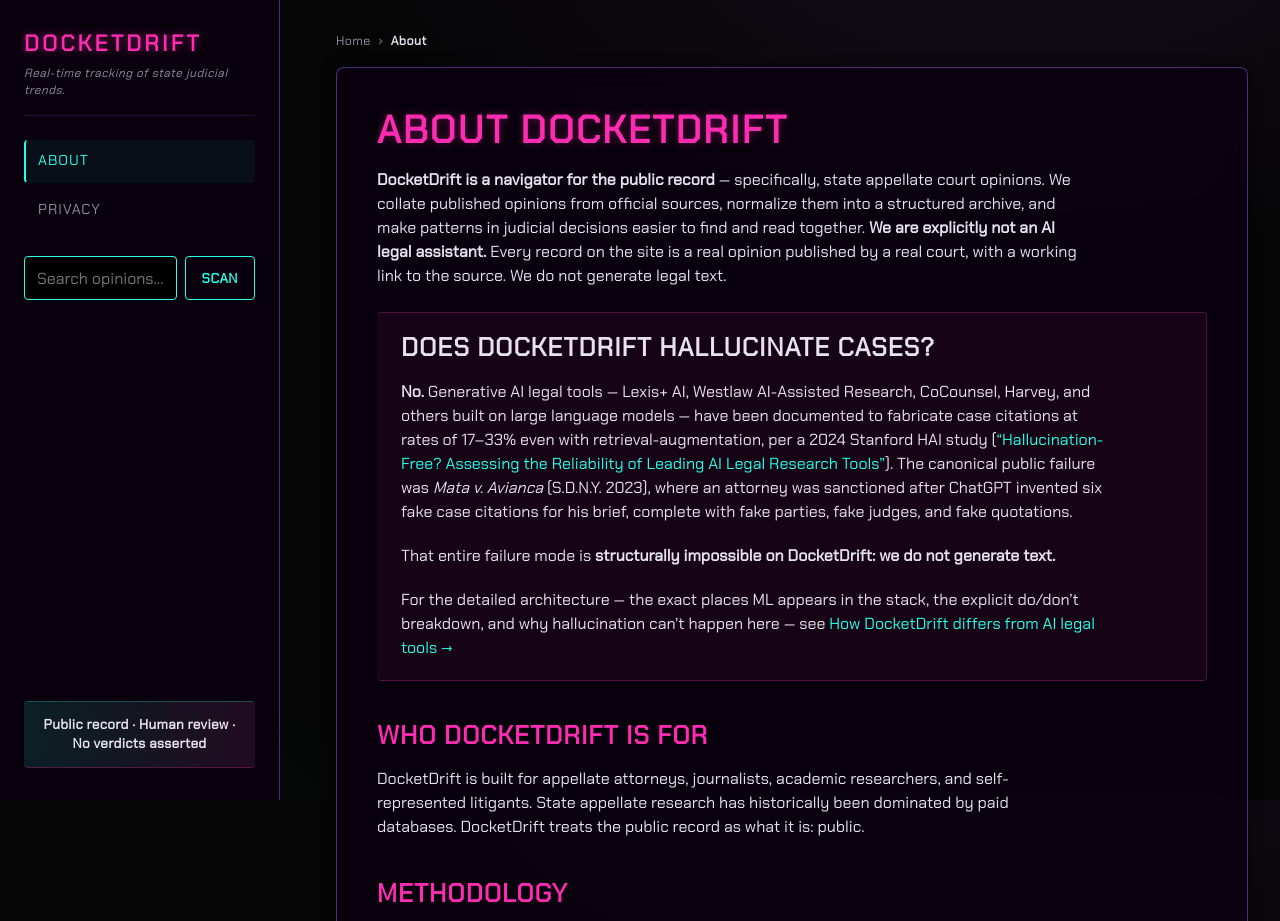
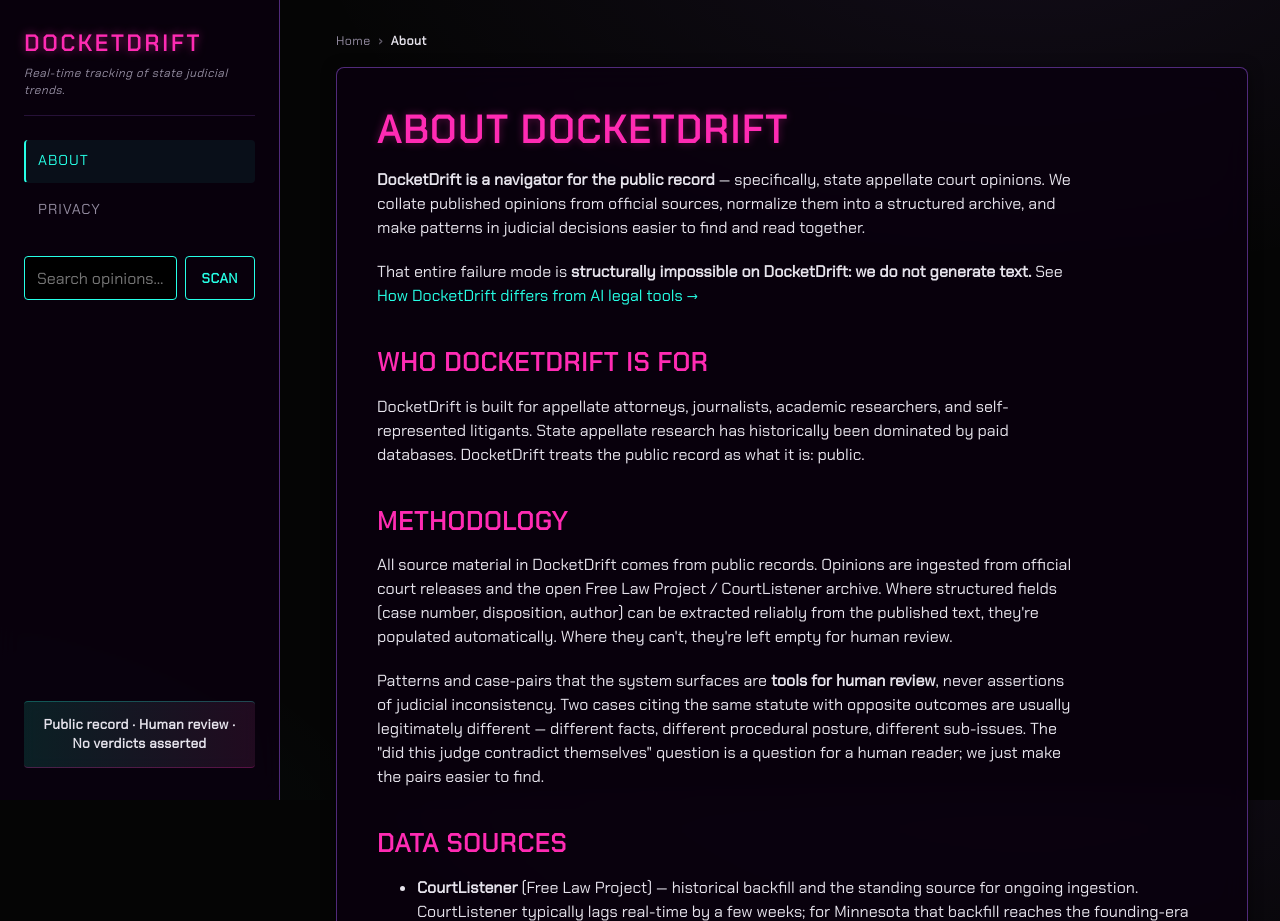
Before and after one commit to OnionMadder/docketdrift, a Django app: page /about/ in a window 1280 px wide. Shown: the top 921 px of the page. Run offline with Django 5.2, Linux system fonts and the light colour scheme; some libraries are stand-ins or nearby versions.

Commit message:
About: trim intro, move hallucination Q&A to /how-we-differ/
Co-Authored-By: Claude Opus 4.7 (1M context) <noreply@anthropic.com>

```diff
--- a/opinions/templates/opinions/about.html
+++ b/opinions/templates/opinions/about.html
@@ -12,14 +12,9 @@
 <div class="glossy-frame">
   <h1>About DocketDrift</h1>
 
-  <p><strong>DocketDrift is a navigator for the public record</strong> &mdash; specifically, state appellate court opinions. We collate published opinions from official sources, normalize them into a structured archive, and make patterns in judicial decisions easier to find and read together. <strong>We are explicitly not an AI legal assistant.</strong> Every record on the site is a real opinion published by a real court, with a working link to the source. We do not generate legal text.</p>
+  <p><strong>DocketDrift is a navigator for the public record</strong> &mdash; specifically, state appellate court opinions. We collate published opinions from official sources, normalize them into a structured archive, and make patterns in judicial decisions easier to find and read together.</p>
 
-  <div class="ai-disclosure">
-    <h2>Does DocketDrift hallucinate cases?</h2>
-    <p><strong>No.</strong> Generative AI legal tools &mdash; Lexis+ AI, Westlaw AI-Assisted Research, CoCounsel, Harvey, and others built on large language models &mdash; have been documented to fabricate case citations at rates of 17&ndash;33% even with retrieval-augmentation, per a 2024 Stanford HAI study (<a href="https://hai.stanford.edu/news/ai-legal-research-tools-prone-hallucinations" target="_blank" rel="noopener">&ldquo;Hallucination-Free? Assessing the Reliability of Leading AI Legal Research Tools&rdquo;</a>). The canonical public failure was <em>Mata v. Avianca</em> (S.D.N.Y. 2023), where an attorney was sanctioned after ChatGPT invented six fake case citations for his brief, complete with fake parties, fake judges, and fake quotations.</p>
-    <p>That entire failure mode is <strong>structurally impossible on DocketDrift: we do not generate text.</strong></p>
-    <p>For the detailed architecture &mdash; the exact places ML appears in the stack, the explicit do/don&rsquo;t breakdown, and why hallucination can&rsquo;t happen here &mdash; see <a href="{% url 'opinions:how_we_differ' %}">How DocketDrift differs from AI legal tools &rarr;</a></p>
-  </div>
+  <p>That entire failure mode is <strong>structurally impossible on DocketDrift: we do not generate text.</strong> See <a href="{% url 'opinions:how_we_differ' %}">How DocketDrift differs from AI legal tools &rarr;</a></p>
 
   <h2>Who DocketDrift is for</h2>
   <p>DocketDrift is built for appellate attorneys, journalists, academic researchers, and self-represented litigants. State appellate research has historically been dominated by paid databases. DocketDrift treats the public record as what it is: public.</p>
--- a/opinions/templates/opinions/how_we_differ.html
+++ b/opinions/templates/opinions/how_we_differ.html
@@ -14,6 +14,11 @@
 <div class="glossy-frame">
   <h1>How DocketDrift differs from AI legal tools</h1>
 
+  <h2>Does DocketDrift hallucinate cases?</h2>
+  <p><strong>No.</strong> Generative AI legal tools &mdash; Lexis+ AI, Westlaw AI-Assisted Research, CoCounsel, Harvey, and others built on large language models &mdash; have been documented to fabricate case citations at rates of 17&ndash;33% even with retrieval-augmentation, per a 2024 Stanford HAI study (<a href="https://hai.stanford.edu/news/ai-legal-research-tools-prone-hallucinations" target="_blank" rel="noopener">&ldquo;Hallucination-Free? Assessing the Reliability of Leading AI Legal Research Tools&rdquo;</a>). The canonical public failure was <em>Mata v. Avianca</em> (S.D.N.Y. 2023), where an attorney was sanctioned after ChatGPT invented six fake case citations for his brief, complete with fake parties, fake judges, and fake quotations.</p>
+  <p>That entire failure mode is <strong>structurally impossible on DocketDrift: we do not generate text.</strong></p>
+
+  <h2>How we differ, in detail</h2>
   <p>The closest thing to "AI" in our stack is the voyage-law-2 embedding model, which we use to rank real opinions by similarity to a query &mdash; the output is an ordered list of real cases you can click through and verify against the source. Tag suggestions are candidates a human editor reviews; nothing low-confidence gets surfaced as a published tag. There is no chat box, no &ldquo;summarize this for me,&rdquo; no synthesized holdings, no AI-drafted text anywhere on the site.</p>
 
   <p>The &ldquo;AI legal tools&rdquo; market &mdash; Lexis+ AI, Westlaw AI-Assisted Research, CoCounsel, Harvey, Spellbook, Robin AI, Lex Machina, Premonition &mdash; is overwhelmingly built on large language models that <em>produce new legal text</em>. They draft briefs, summarize cases, answer &ldquo;what&rsquo;s the holding in&hellip;?&rdquo; prompts, and predict outcomes. That is the architecture that hallucinates. The hallucination is not a bug a vendor will eventually patch; it is the same generative behavior that produces the fluent prose in the first place.</p>
```
